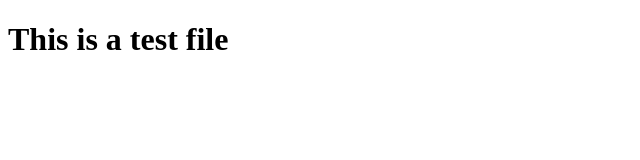
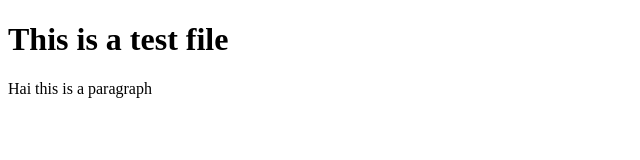
Before and after one commit to aaina942/test, a plain HTML site: page index.html in a window 1280 px wide. Shown: the whole page, without its empty margins (0-640 px from the left). Drawn offline with Linux system fonts and the light colour scheme.

Commit message:
update index.html added p tag

```diff
--- a/index.html
+++ b/index.html
@@ -7,5 +7,6 @@
 </head>
 <body>
   <h1>This is a test file</h1>
+  <p>Hai this is a paragraph</p>
 </body>
 </html>
```
